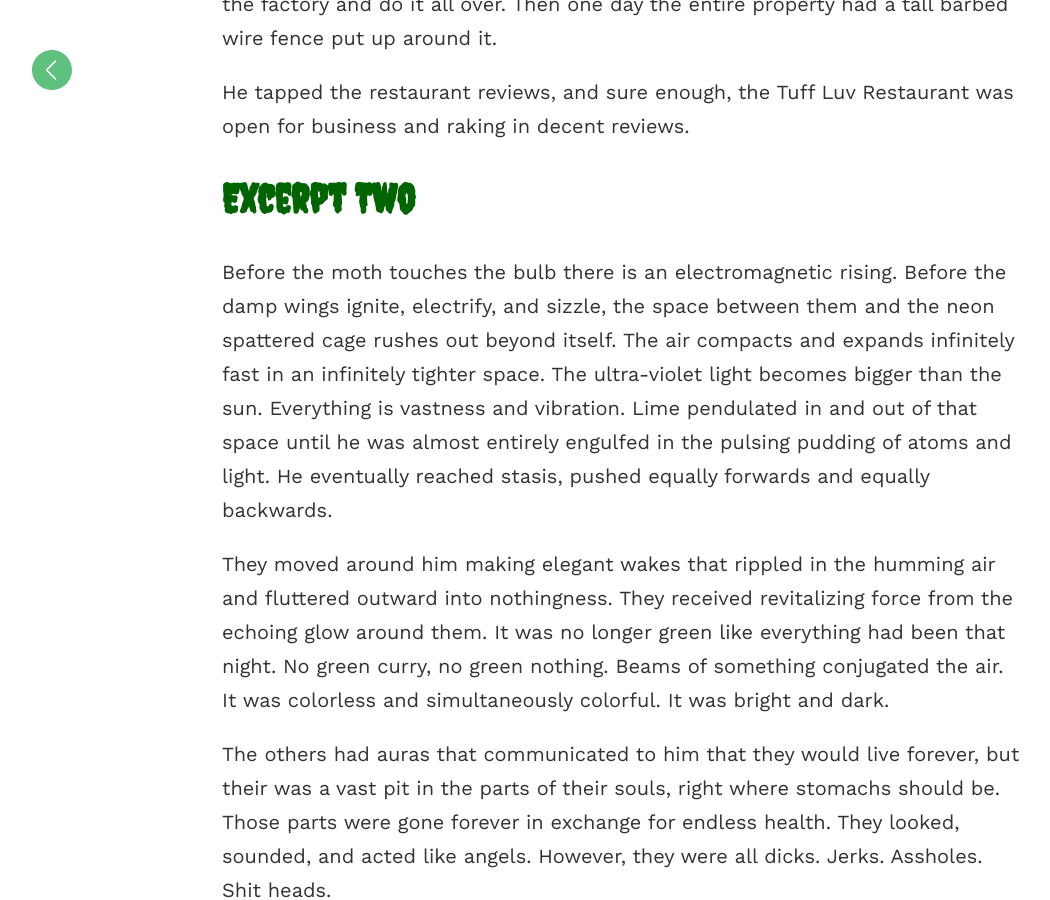
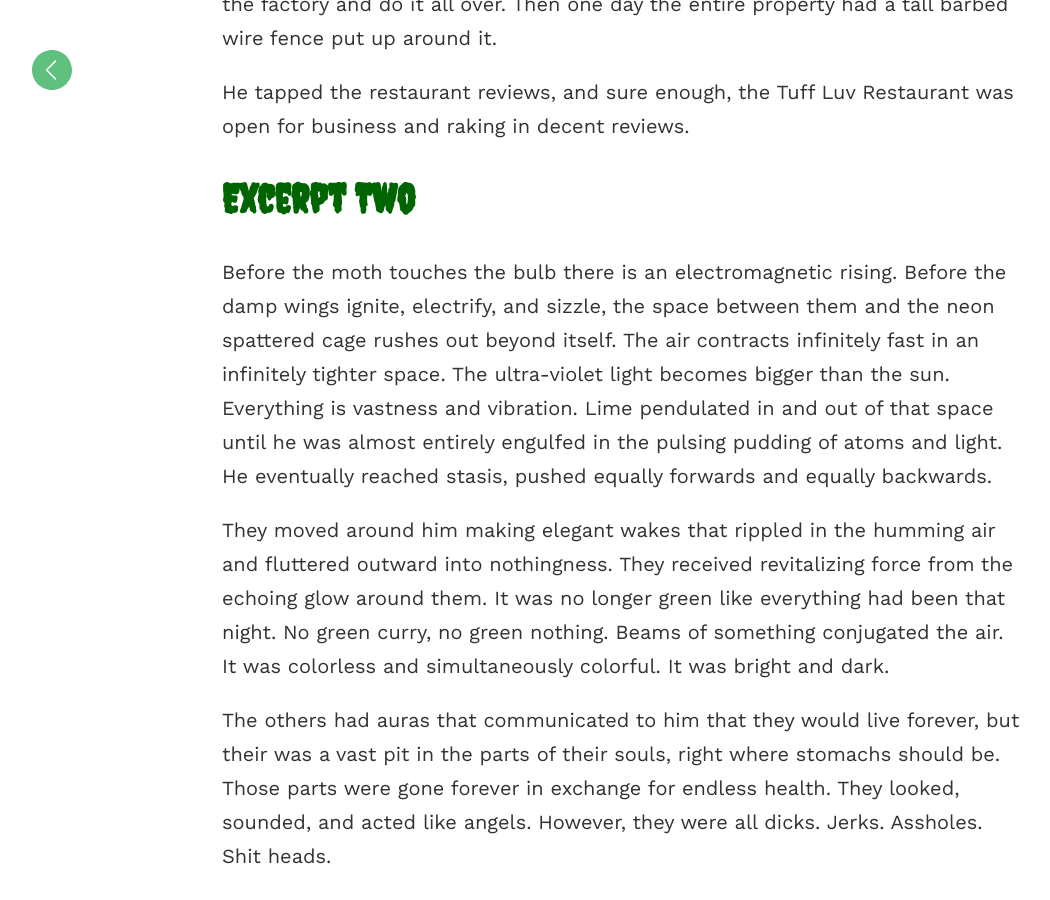
Before and after one commit to blake1ward/tuffluvtheme, a Jekyll site: the page built from _posts/2016-09-18-excerpt.md, in a window 1280 px wide and 900 px high, scrolled down 1027 px. Shown: the whole window, without its empty margins (18-1068 px from the left). Built offline with Jekyll 4.4.1, drawn with Linux system fonts in a browser that asks for light colours.

Commit message:
Update 2016-09-18-excerpt.md

```diff
--- a/_posts/2016-09-18-excerpt.md
+++ b/_posts/2016-09-18-excerpt.md
@@ -17,7 +17,7 @@ Lime grew up in the area when the factory still manufactured baby food. He grew
 
 
 <h2>Excerpt Two</h2>
-<p>Before the moth touches the bulb there is an electromagnetic rising. Before the damp wings ignite, electrify, and sizzle, the space between them and the neon spattered cage rushes out beyond itself. The air compacts and expands infinitely fast in an infinitely tighter space. The ultra-violet light becomes bigger than the sun. Everything is vastness and vibration. Lime pendulated in and out of that space until he was almost entirely engulfed in the pulsing pudding of atoms and light. He eventually reached stasis, pushed equally forwards and equally backwards.</p>
+<p>Before the moth touches the bulb there is an electromagnetic rising. Before the damp wings ignite, electrify, and sizzle, the space between them and the neon spattered cage rushes out beyond itself. The air contracts infinitely fast in an infinitely tighter space. The ultra-violet light becomes bigger than the sun. Everything is vastness and vibration. Lime pendulated in and out of that space until he was almost entirely engulfed in the pulsing pudding of atoms and light. He eventually reached stasis, pushed equally forwards and equally backwards.</p>
 <p>They moved around him making elegant wakes that rippled in the humming air and fluttered outward into nothingness. They received revitalizing force from the echoing glow around them. It was no longer green like everything had been that night. No green curry, no green nothing. Beams of something conjugated the air. It was colorless and simultaneously colorful. It was bright and dark.</p>
 <p>The others had auras that communicated to him that they would live forever, but their was a vast pit in the parts of their souls, right where stomachs should be. Those parts were gone forever in exchange for endless health. They looked, sounded, and acted like angels. However, they were all dicks. Jerks. Assholes. Shit heads.</p>
 <p>But Lime saw them as alive and well. What did it matter if you were a dick, but you, your family, and your dog would be guaranteed long, healthy lives.</p>
```
